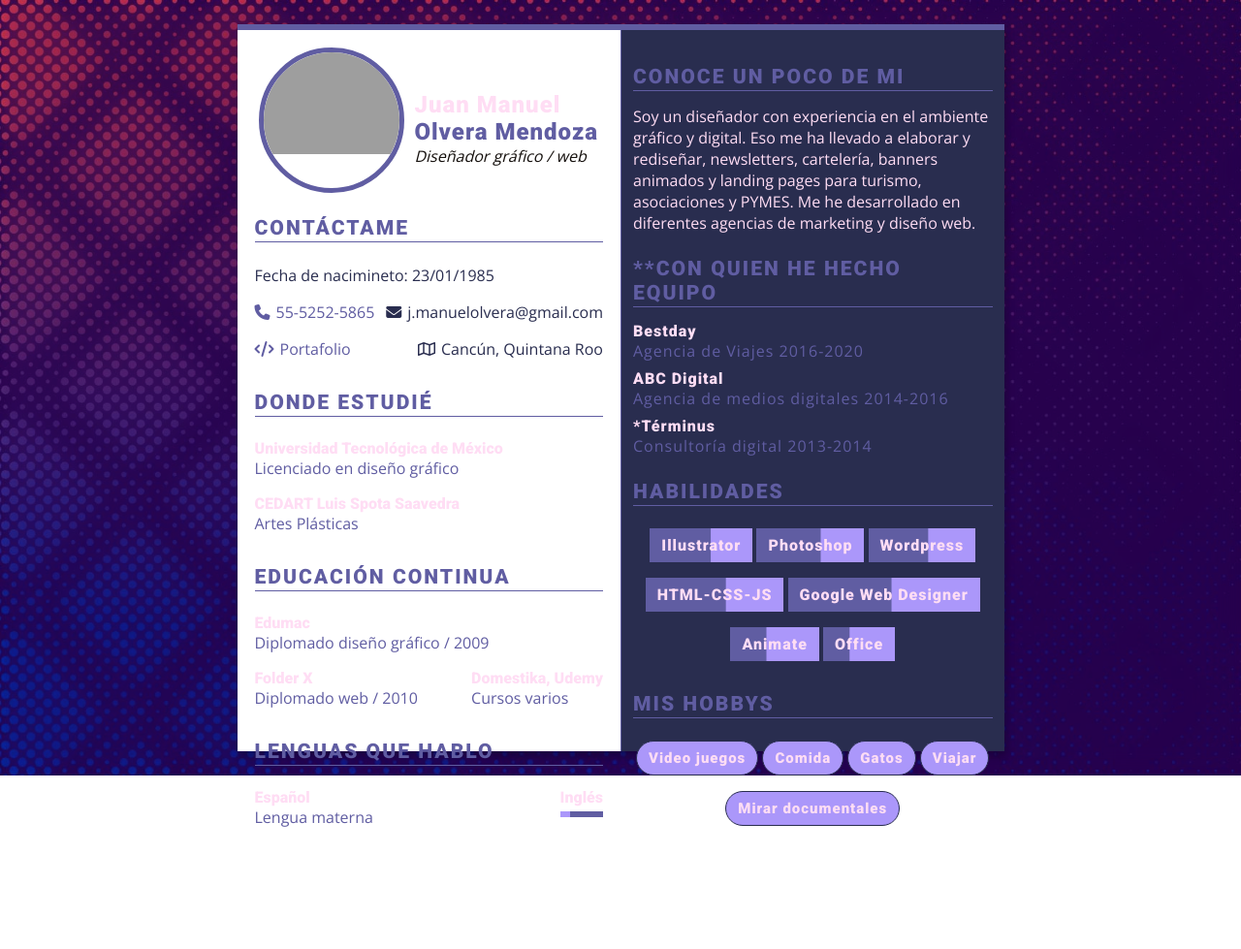
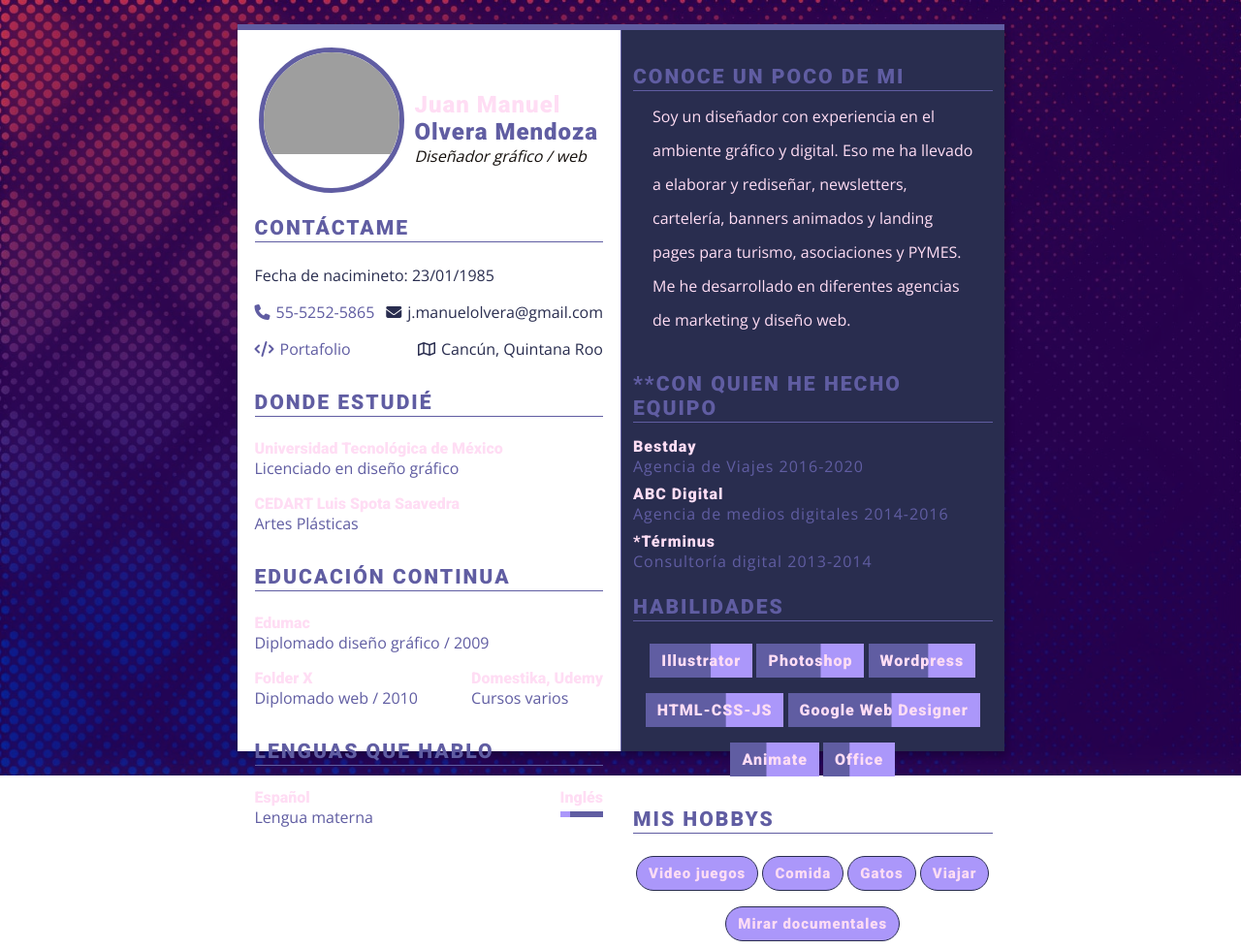
Before and after one commit to manolecks/portafolio, a plain HTML site: page cv/index.html in a window 1280 px wide. Shown: the whole page at 97% size. Before the commit the page ends 862 px from the top, so only its background shows below. Drawn offline with nearby package versions, Linux system fonts and the light colour scheme; grey boxes are pictures that could not be loaded.

Commit message:
Update type-B.less

```diff
--- a/cv/less/type-B.less
+++ b/cv/less/type-B.less
@@ -112,6 +112,8 @@ body{
         .side__right--about{
             .block__text{
                 color: var(--color-c);
+                padding: 12px 20px;
+                line-height: 35px;
             }
         }
         .side__right--skills{
```
